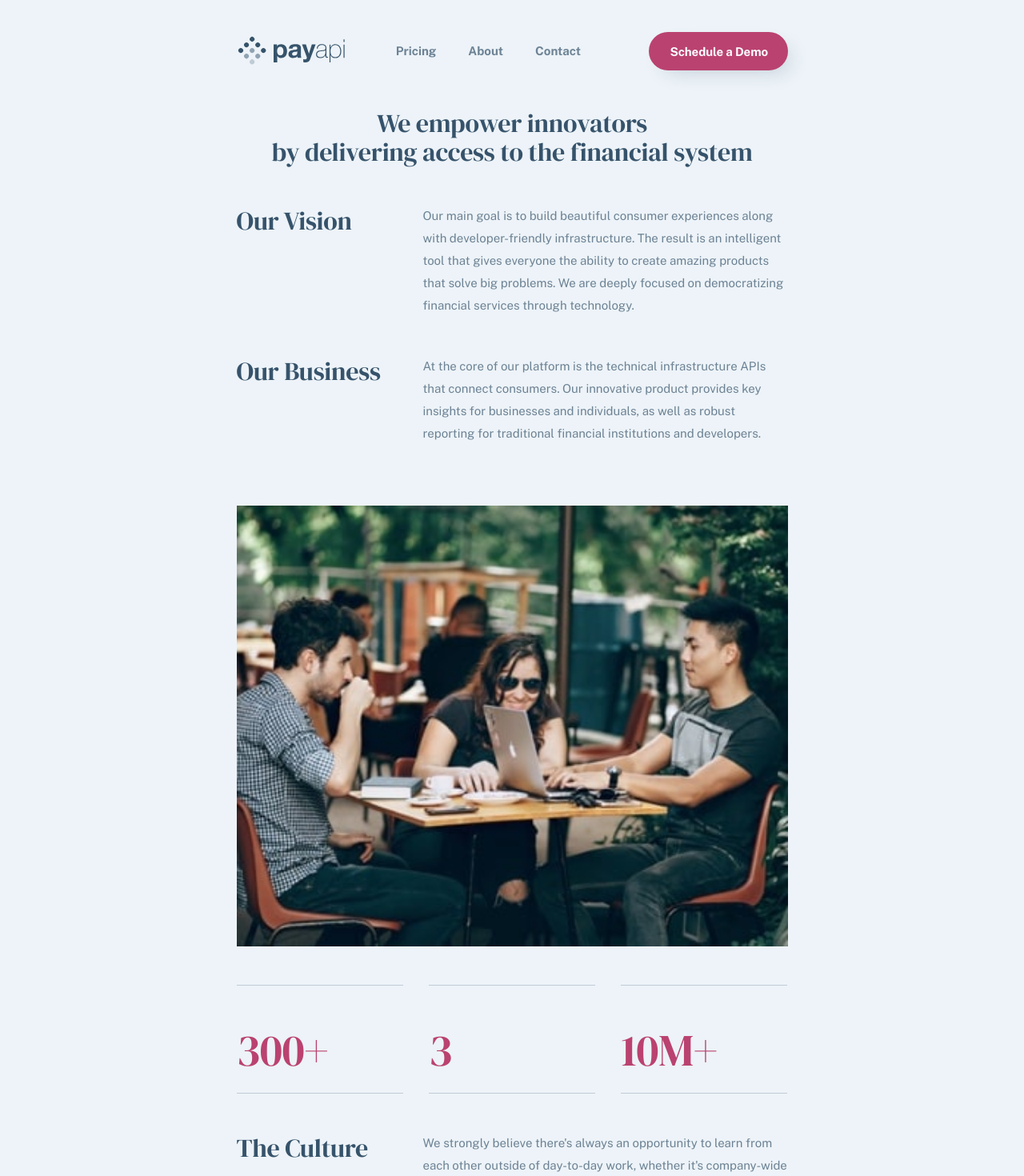
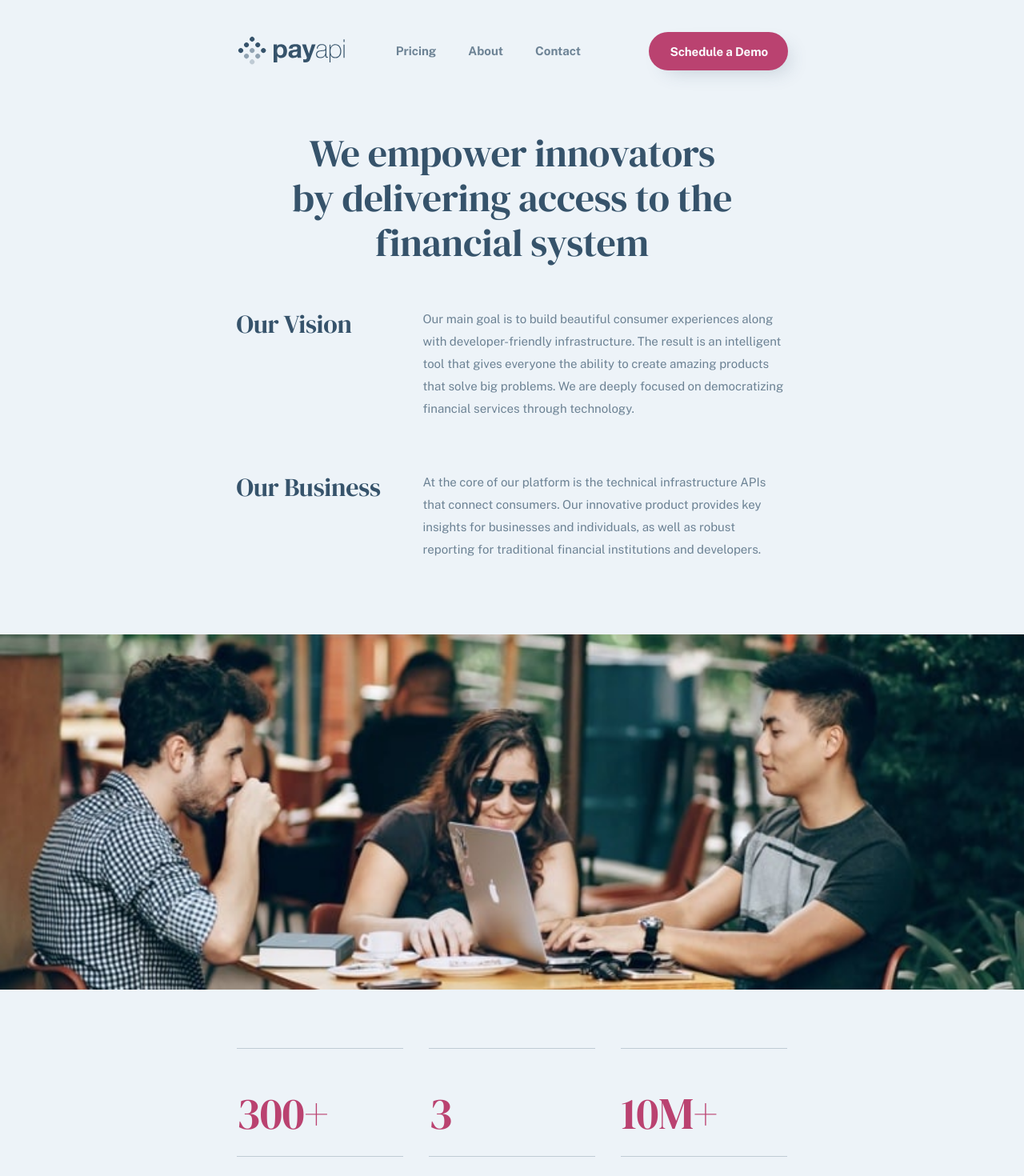
Before and after one commit to HanSeongLee/payapi, a Next.js app: page /about in a window 1280 px wide. Shown: the top 1470 px of the page at 80% size. Built offline with nearby package versions, Linux system fonts and the light colour scheme; no server answers.

Commit message:
ADD | About section on tablet

```diff
--- a/components/AboutSection/index.tsx
+++ b/components/AboutSection/index.tsx
@@ -7,7 +7,7 @@ import CompanySummary from "../CompanySummary";
 
 const AboutSection: React.FC = () => {
     return (
-        <section className={styles.pricingSection}>
+        <section className={styles.aboutSection}>
             <Container className={styles.container}>
                 <h2 className={styles.title}>
                     We empower innovators<br/>
@@ -20,13 +20,23 @@ const AboutSection: React.FC = () => {
                 <DescriptionCard title={'Our Business'}
                                  description={'At the core of our platform is the technical infrastructure APIs that connect consumers. Our innovative product provides key insights for businesses and individuals, as well as robust reporting for traditional financial institutions and developers.'}
                 />
+            </Container>
+
+            <Container className={styles.thumbnailContainer}>
+                <picture>
+                    <source srcSet={'/img/about/tablet/image-team-members.jpg'}
+                            media={'(min-width: 767px)'}
+                    />
 
                     <img className={styles.thumbnail}
                          src={'/img/about/mobile/image-team-members.jpg'}
                          alt={'Team members'}
                     />
+                </picture>
+            </Container>
 
-                <CompanySummary />
+            <Container className={styles.container}>
+                <CompanySummary/>
 
                 <DescriptionCard title={'The Culture'}
                                  description={'We strongly believe there\'s always an opportunity to learn from each other outside of day-to-day work, whether it\'s company-wide offsites, internal hackathons, or co-worker meetups. We always value cross-team collaboration and diversity of thought, no matter the job title.'}
--- a/components/AboutSection/style.module.scss
+++ b/components/AboutSection/style.module.scss
@@ -1,12 +1,17 @@
+@import "styles/utils";
 
-.pricingSection {
+.aboutSection {
   padding: 48px 0 80px;
   text-align: center;
+
+  @include media(">tablet") {
+    padding: 75px 0 100px;
+  }
 
   .container {
     display: flex;
     flex-direction: column;
-    grid-gap: 48px;
+    grid-gap: 64px;
   }
 
   .title {
@@ -16,10 +21,26 @@
     line-height: 36px;
     letter-spacing: -0.25px;
     color: #36536B;
+
+    @include media(">tablet") {
+      font-size: 48px;
+      line-height: 56px;
+      letter-spacing: -0.37px;
+      margin-bottom: -10px;
+    }
   }
 
-  .thumbnail {
-    width: 100%;
-    margin-top: 28px;
+  .thumbnailContainer {
+    margin: 76px 0 48px;
+    padding: 0;
+    max-width: initial;
+
+    @include media(">tablet") {
+      margin: 92px 0 64px;
+    }
+
+    .thumbnail {
+      width: 100%;
+    }
   }
 }
```
Lines whose indentation alone changed are shown as unchanged.
